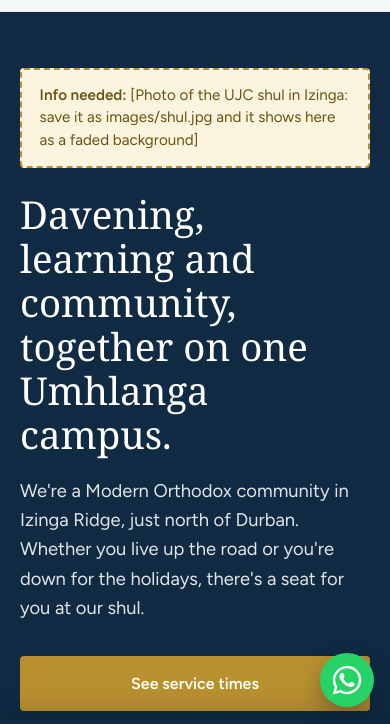
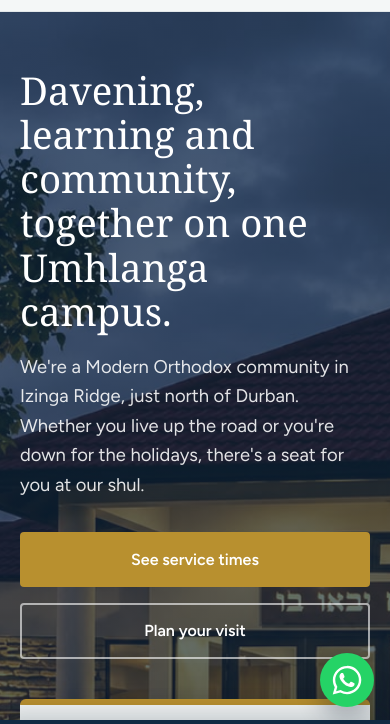
Before and after one commit to Acefusion1/J.WEBSITE, a plain HTML site: page index.html in a window 390 px wide. Shown: the part 61-785 px from the top of the page. Drawn offline with Linux system fonts and the light colour scheme; no server answers; a web font is replaced by a local one.

Commit message:
Add shul photo as home hero background with lighter overlay
Co-Authored-By: Claude Opus 5.5 <noreply@anthropic.com>
Claude-Session: https://claude.ai/code/session_016mF4tHd8a2S1iQYpNCFSnk

```diff
--- a/css/style.css
+++ b/css/style.css
@@ -557,12 +557,12 @@ h2 + .life-list { margin-top: 1.75rem; }
 /* ===== Hero: shul photo shows through a see-through navy layer ===== */
 .hero {
   background:
-    linear-gradient(100deg, rgba(16,42,67,0.92) 0%, rgba(16,42,67,0.78) 45%, rgba(16,42,67,0.45) 100%),
+    linear-gradient(100deg, rgba(16,42,67,0.80) 0%, rgba(16,42,67,0.55) 45%, rgba(16,42,67,0.20) 100%),
     url("../images/shul.jpg") center / cover no-repeat,
     var(--ink);
 }
 .hero-photo-note { margin: 0 0 1.5rem; max-width: 46ch; }
 .hero-photo-note.is-hidden { display: none; }
 @media (max-width: 900px) {
-  .hero { background: linear-gradient(rgba(16,42,67,0.82), rgba(16,42,67,0.82)), url("../images/shul.jpg") center / cover no-repeat, var(--ink); }
+  .hero { background: linear-gradient(rgba(16,42,67,0.65), rgba(16,42,67,0.65)), url("../images/shul.jpg") center / cover no-repeat, var(--ink); }
 }
```
Also changed, not shown: images/shul.jpg (added).
